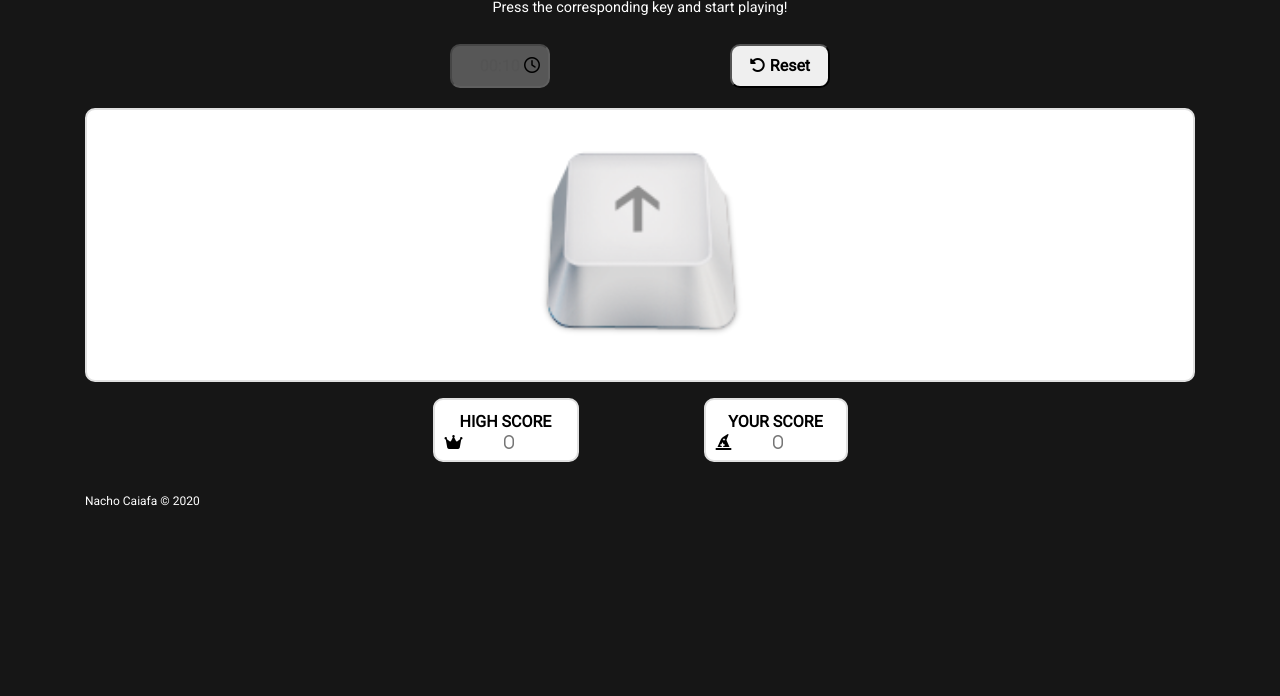
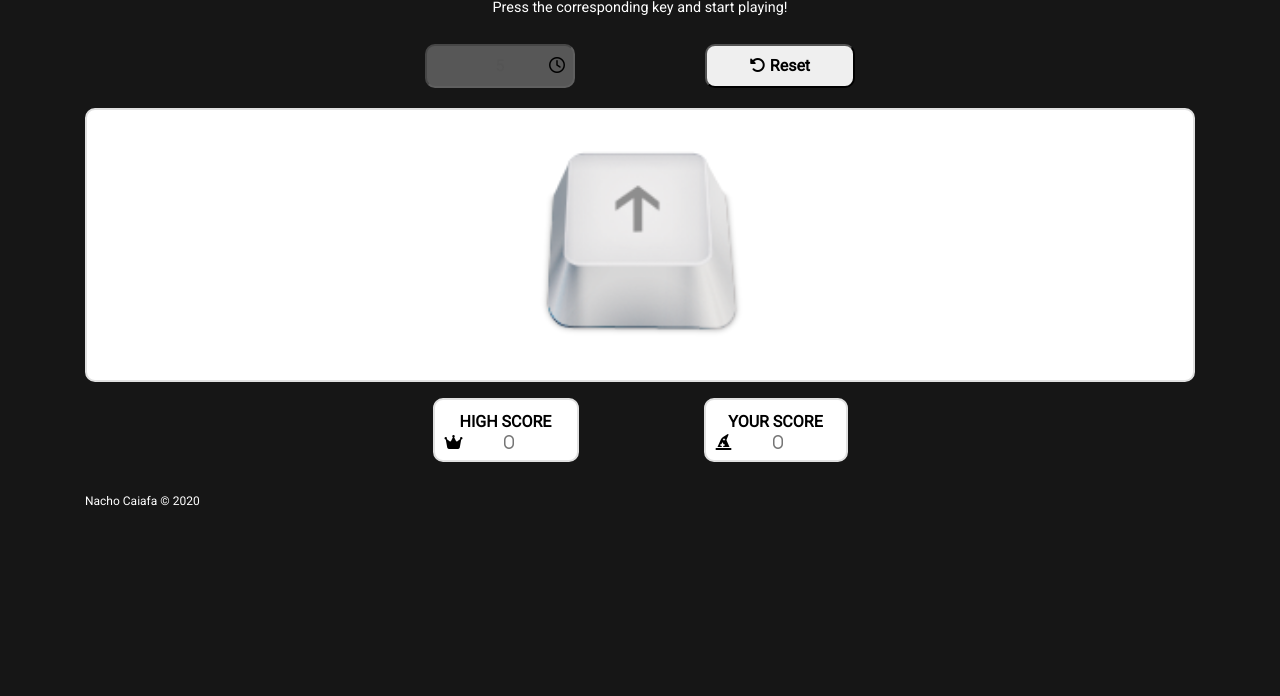
Before and after one commit to NachoKai/arrows-game, a website: page index.html in a window 1280 px wide. Shown: the part 104-800 px from the top of the page. Drawn offline with nearby package versions, Linux system fonts and the light colour scheme.

Commit message:
add timer

```diff
--- a/index.html
+++ b/index.html
@@ -30,8 +30,8 @@
         <div class="row text-center">
             <div class="col-sm-6 text-center">
                 <div class="buttons">
-                    <div class="time" id="time">
-                        <input type="text" value="00:10" disabled>
+                    <div class="time">
+                        <input id="time" type="text" disabled>
                         <i class="far fa-clock"></i>
                     </div>
                     <div class="reset" id="reset">
--- a/src/main.js
+++ b/src/main.js
@@ -23,7 +23,6 @@ let pc = {
 
 let yourScore = 0;
 let highScore = 0;
-let timer = 0;
 
 startGame();
 
@@ -194,3 +193,19 @@ function pressRight() {
     addKey();
     randomKeys();
 }
+
+function timerStart() {
+    let timer = document.querySelector("#time");
+    timer.value = 10
+    let downloadTimer = setInterval(function () {
+        timer.innerHTML = timer.value;
+        timer.value -= 1;
+        if (timer.value <= 0) {
+            clearInterval(downloadTimer);
+            timer.value = "Finished!";
+        }
+    }, 1000);
+
+}
+
+timerStart();
--- a/styles/style.scss
+++ b/styles/style.scss
@@ -57,8 +57,8 @@ input {
 
     input {
         text-align: center;
-        max-width: 100px;
-        min-width: 100px;
+        max-width: 150px;
+        min-width: 150px;
         border-radius: 10px;
         padding: 8px;
     }
@@ -72,8 +72,8 @@ input {
 
 .reset {
     button {
-        max-width: 100px;
-        min-width: 100px;
+        max-width: 150px;
+        min-width: 150px;
         border-radius: 10px;
         padding: 8px;
     }
```
Also changed, not shown: styles/style.css.
